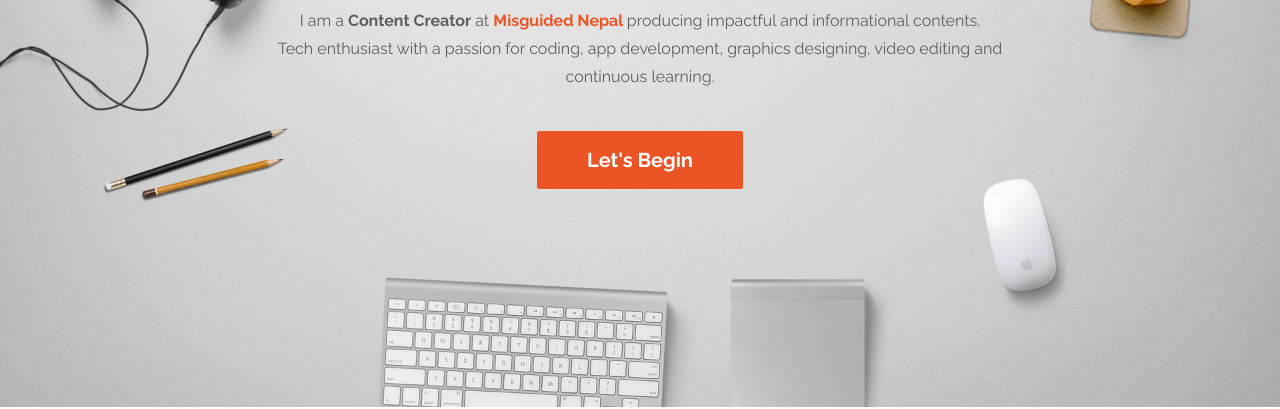
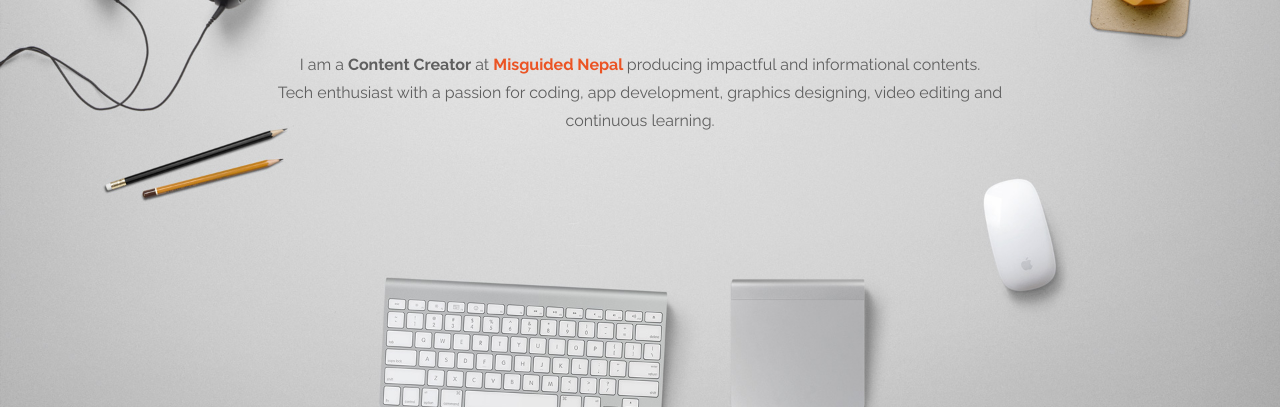
Before and after one commit to amritthapa995/amritthapa, a plain HTML site: page index.html in a window 1280 px wide. Shown: the part 393-802 px from the top of the page. Drawn offline with Linux system fonts and the light colour scheme.

Commit message:
Update index.html

```diff
--- a/index.html
+++ b/index.html
@@ -62,7 +62,7 @@
 					<h3 class="tm-home-subtitle">Content Creator</h3>
 					<p>I am a <strong>Content Creator</strong>  at <strong><a href="https://www.youtube.com/@MisguidedNepal" target="_blank" class="tm-red-text">Misguided Nepal </a></strong> producing impactful and informational contents.
 						<br>Tech enthusiast with a passion for coding, app development, graphics designing, video editing and continuous learning.</p>
-					<a href="#work" class="btn btn-default smoothScroll tm-view-more-btn">Let's Begin</a>
+<!-- 					<a href="#work" class="btn btn-default smoothScroll tm-view-more-btn">Let's Begin</a> -->
 				</div>
 				<div class="col-md-2 col-sm-1"></div>
 			</div>
```
